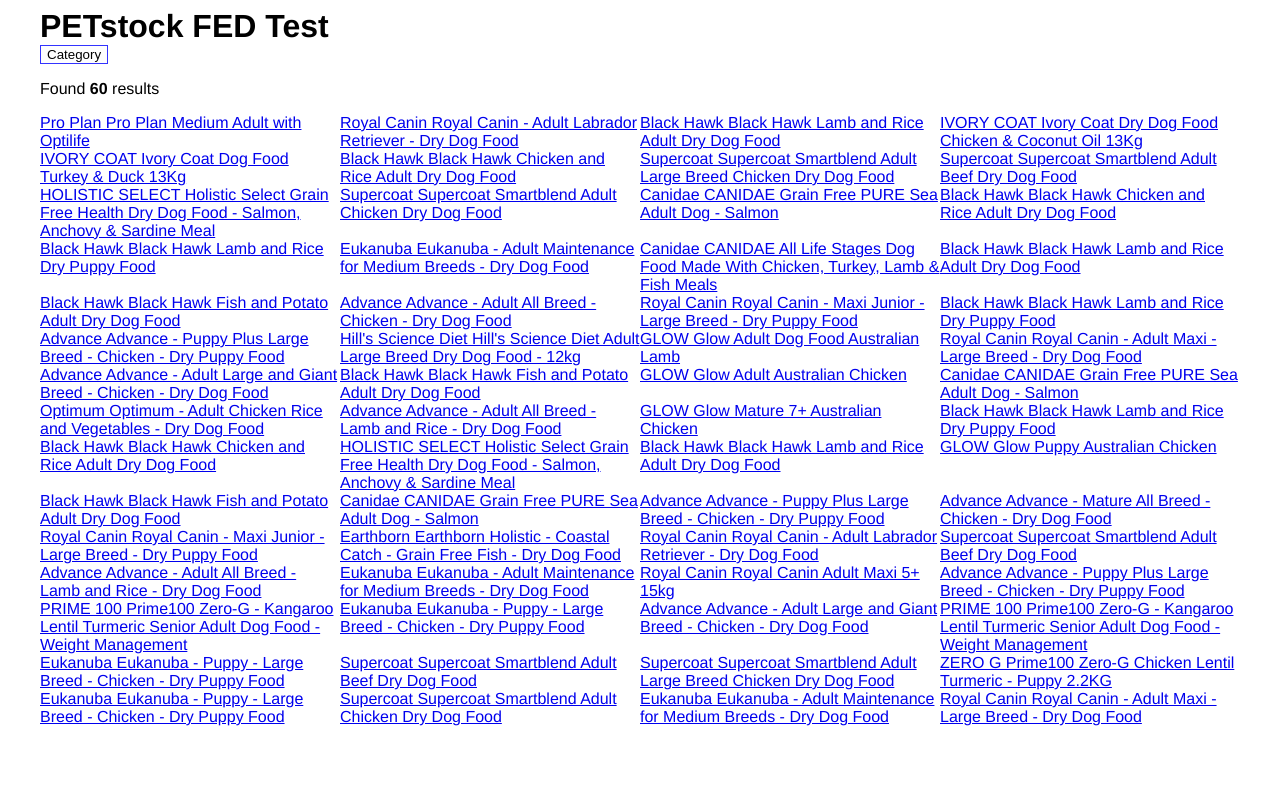
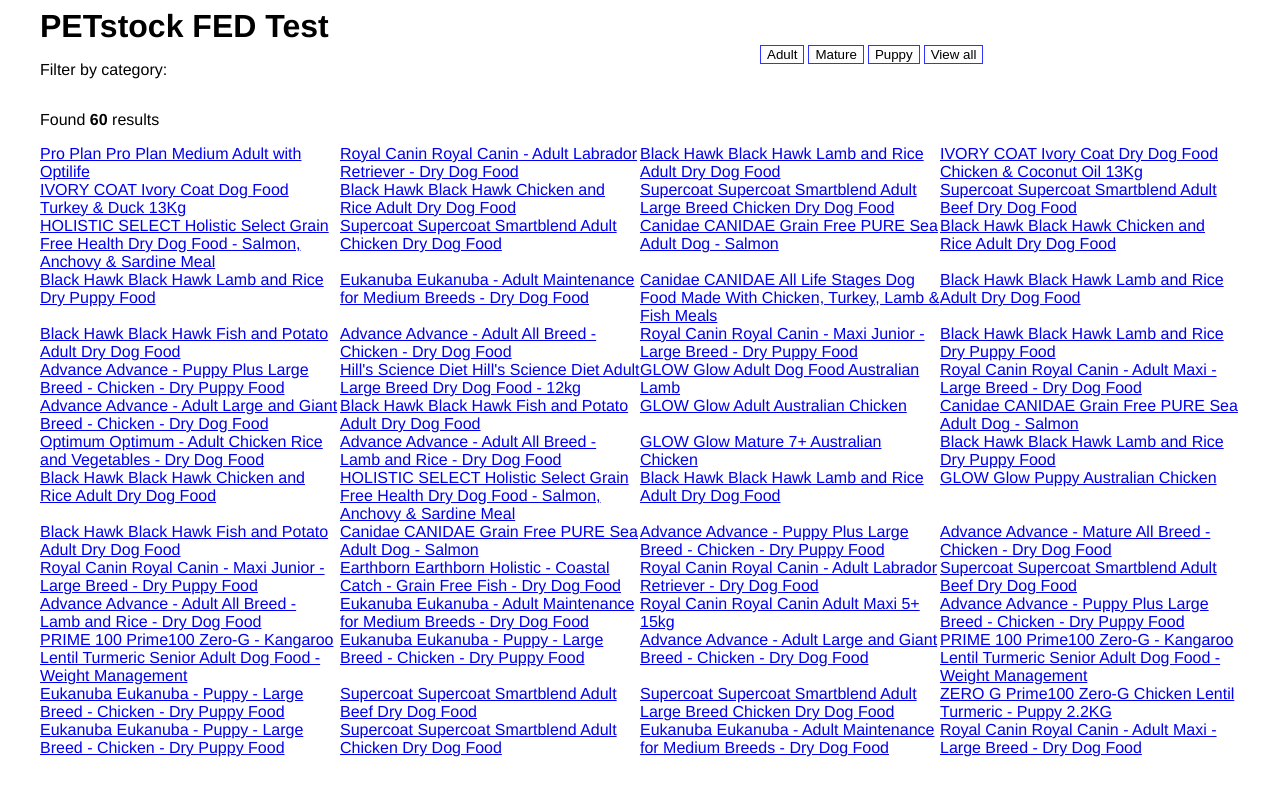
Before and after one commit to joeyhutchinson/petstock-test, a Vue app: page / in a window 1280 px wide. Shown: the top 796 px of the page. Built offline with nearby package versions, Linux system fonts and the light colour scheme.

Commit message:
Filter buttons added in template.

```diff
--- a/src/App.vue
+++ b/src/App.vue
@@ -2,10 +2,18 @@
   <div id="app">
     <h1>PETstock FED Test</h1>
     <div class="controls">
+      <p>Filter by category:</p>
       <section class="categories">
         <ul>
+          <li v-for="category in categories" v-bind:key="category.slug">
+            <button>
+              {{ category.name }}
+            </button>
+          </li>
           <li>
-            <button>Category</button>
+            <button>
+              View all
+            </button>
           </li>
         </ul>
       </section>
```
